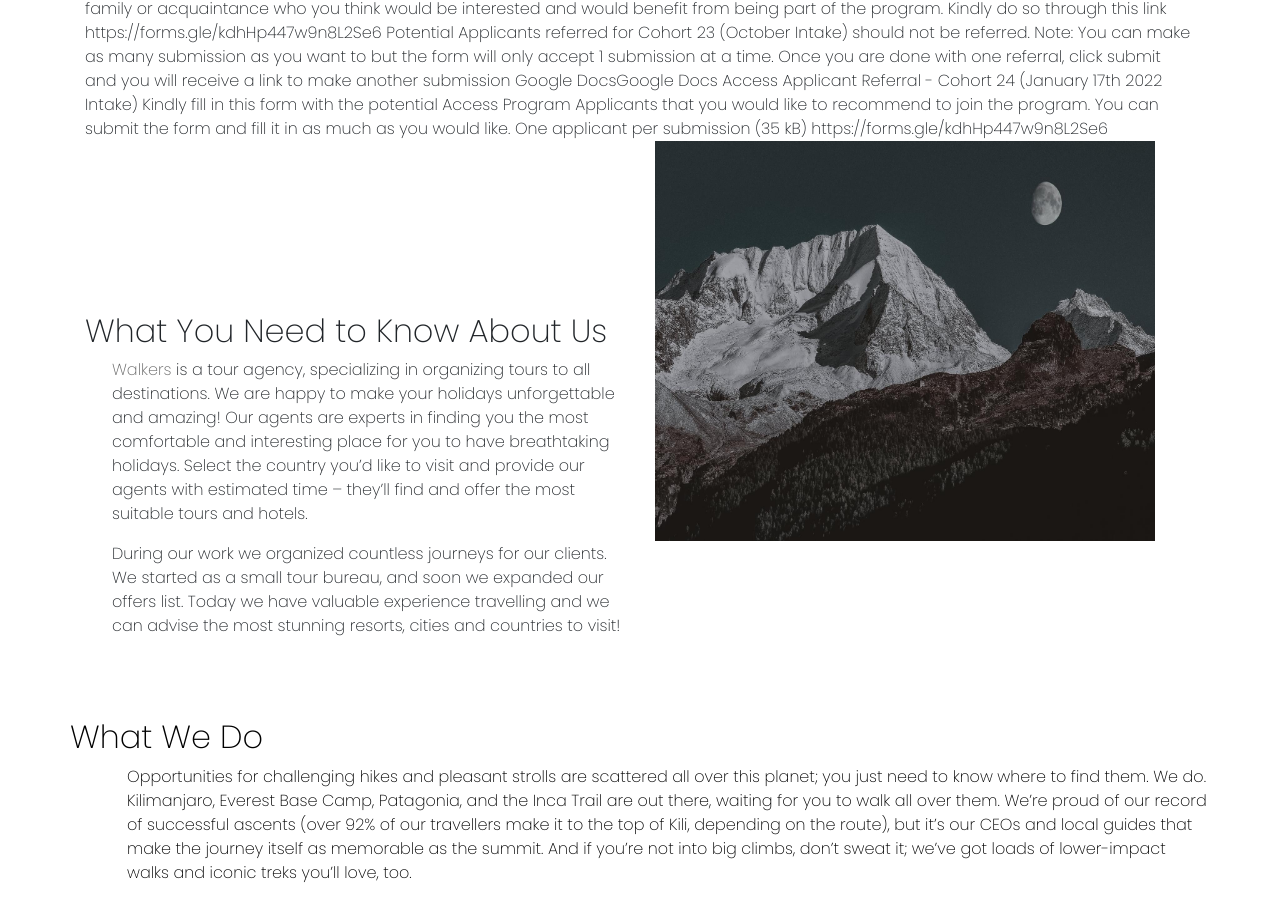
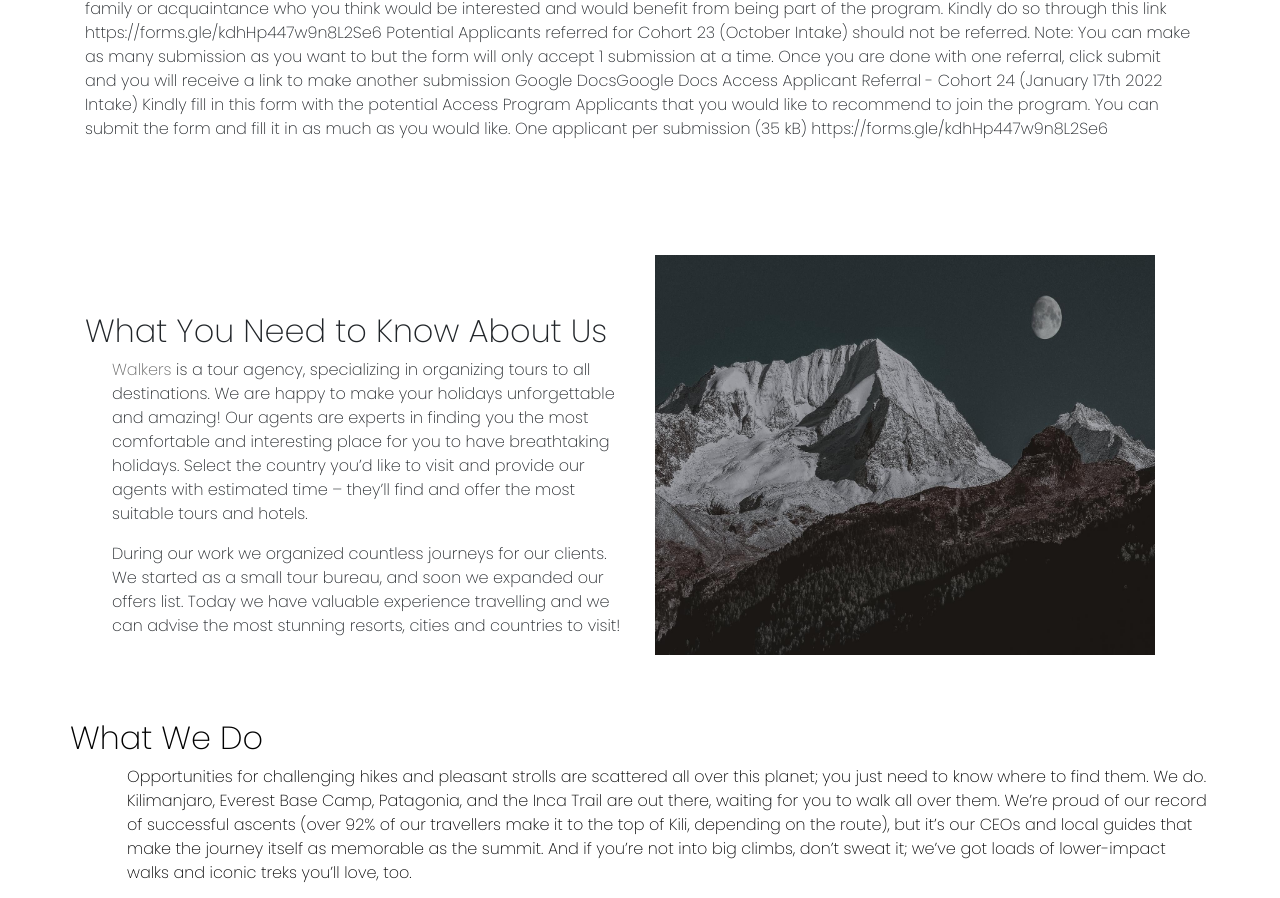
Before and after one commit to Roseoketch/KodeCamp-Task4, a plain HTML site: page about.html in a window 1280 px wide. Shown: the part 1235-2133 px from the top of the page. Drawn offline with nearby package versions, Linux system fonts and the light colour scheme.

Commit message:
styling about section

```diff
--- a/about.html
+++ b/about.html
@@ -99,13 +99,13 @@
 
 
             <div class="row">
-                <div class="col-md about">
+                <div class="col-md-6 about">
                     <h2>What You Need to Know About Us</h2>
                     <p><span>Walkers</span> is a tour agency, specializing in organizing tours to all destinations. We are happy to make your holidays unforgettable and amazing! Our agents are experts in finding you the most comfortable and interesting place for you to have breathtaking holidays.
                     Select the country you’d like to visit and provide our agents with estimated time – they’ll find and offer the most suitable tours and hotels.</p>
                     <p>During our work we organized countless journeys for our clients. We started as a small tour bureau, and soon we expanded our offers list. Today we have valuable experience travelling and we can advise the most stunning resorts, cities and countries to visit!</p>
                 </div>
-                <div class="col-md">
+                <div class="col-md-6 me">
                     <img src="./assests/body-bg.jpeg" alt="" height="400px" width="500px">
                 </div>
             </div>
--- a/css/about.css
+++ b/css/about.css
@@ -93,6 +93,9 @@ main>#about{
 main>.container>.row>.about{
   margin-top: 15%;
 
+}
+main>.container>.row>.me{
+  margin-top: 10%;
 }
 main>.we-do{
   color: black;
```
